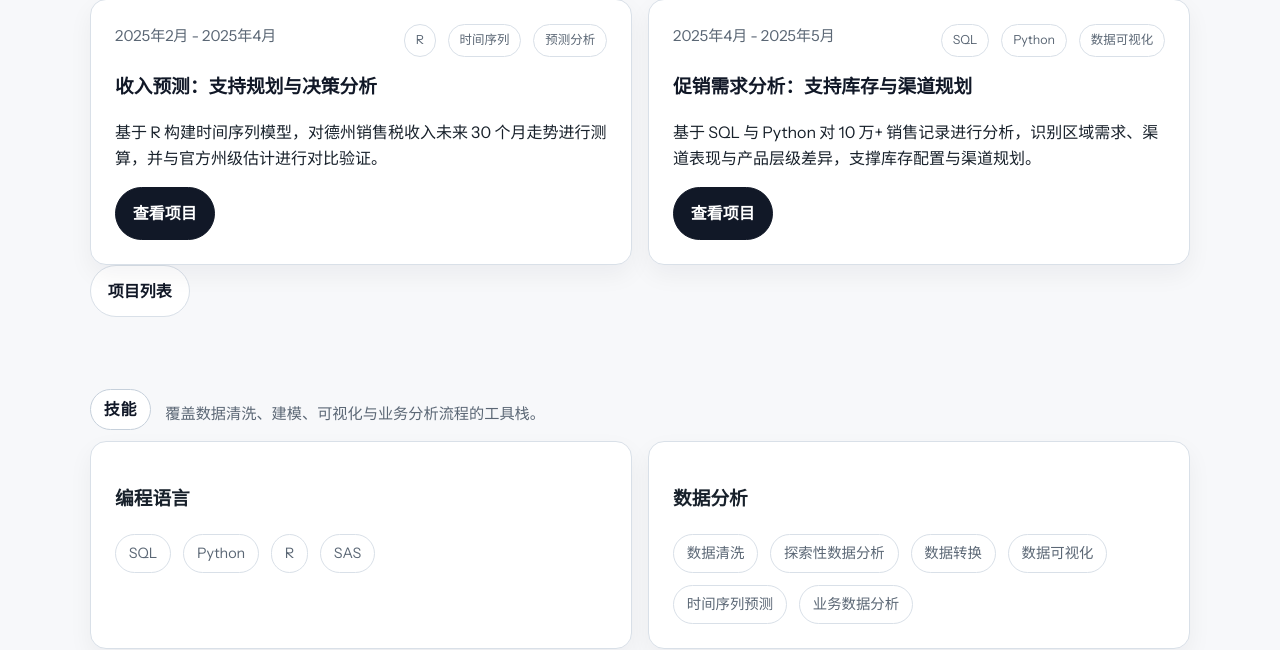
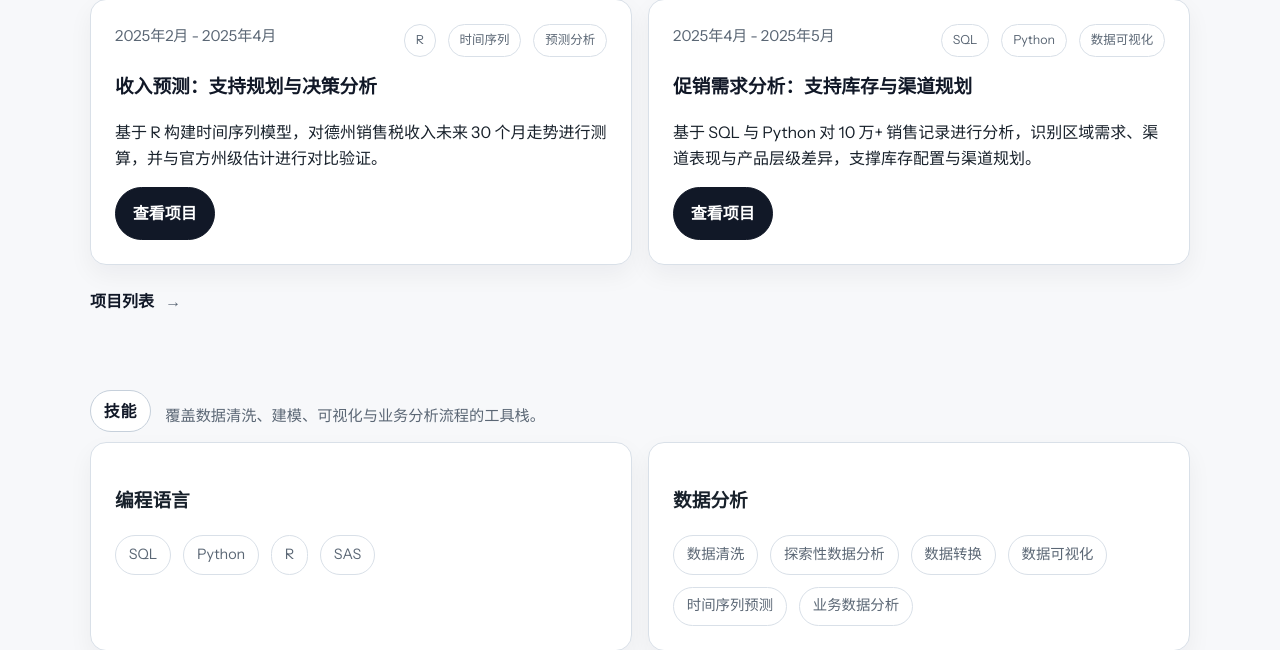
Before and after one commit to jinrui-0310/jinrui-portfolio, a Flask app: page /zh in a window 1280 px wide. Shown: the part 1673-2323 px from the top of the page. Run offline with Flask 3, Linux system fonts and the light colour scheme; some libraries are stand-ins or nearby versions.

Commit message:
style: restyle chinese project list link

```diff
--- a/static/css/style.css
+++ b/static/css/style.css
@@ -627,6 +627,40 @@ img {
     font-size: 0.94rem;
 }
 
+.section-action {
+    margin-top: 1.25rem;
+}
+
+.project-list-link {
+    display: inline-flex;
+    align-items: center;
+    gap: 0.7rem;
+    padding: 0.2rem 0;
+    color: var(--heading);
+    font-size: 1rem;
+    font-weight: 600;
+    border-bottom: 1px solid transparent;
+    transition: color var(--transition), border-color var(--transition);
+}
+
+.project-list-link:hover,
+.project-list-link:focus-visible {
+    color: var(--primary);
+    border-color: var(--primary);
+}
+
+.project-list-arrow {
+    color: var(--text-soft);
+    font-size: 1rem;
+    transition: transform var(--transition), color var(--transition);
+}
+
+.project-list-link:hover .project-list-arrow,
+.project-list-link:focus-visible .project-list-arrow {
+    color: var(--primary);
+    transform: translateX(3px);
+}
+
 .detail-grid {
     grid-template-columns: minmax(0, 1fr) 320px;
     align-items: start;
--- a/templates/partials/home_zh.html
+++ b/templates/partials/home_zh.html
@@ -35,6 +35,6 @@
 <section class="content-section" id="about"><div class="container two-column"><div class="section-heading reveal"><p class="eyebrow">关于我</p><h2>{{ data.about.title }}</h2></div><div class="section-copy reveal delay-1"><p>{{ data.about.body }}</p></div></div></section>
 <section class="content-section" id="education"><div class="container"><div class="section-heading reveal"><div class="section-heading-line"><p class="eyebrow">教育背景</p><p class="section-subtitle">经济学与物流管理背景，为业务分析与供应链场景打下基础。</p></div></div><div class="education-grid">{% for item in data.education %}<article class="education-card reveal"><div class="education-row"><div class="education-school"><h3>{{ item.school }}</h3>{% if item.school_tag %}<span class="education-badge">{{ item.school_tag }}</span>{% endif %}</div><p class="education-meta">{{ item.location }}</p></div><div class="education-row"><p class="degree">{{ item.degree }}</p><p class="education-meta">{{ item.dates }}</p></div>{% if item.gpa %}<p class="education-details">{{ item.gpa }}</p>{% endif %}{% if item.coursework %}<p class="education-details">{{ item.coursework }}</p>{% endif %}{% if item.honors %}<p class="education-details">{{ item.honors }}</p>{% endif %}</article>{% endfor %}</div></div></section>
 <section class="content-section muted-section" id="experience"><div class="container"><div class="section-heading reveal"><div class="section-heading-line"><p class="eyebrow">工作经历</p><p class="section-subtitle">{{ data.experience.title }}</p></div></div>{% for item in data.experience["items"] %}<article class="timeline-card reveal delay-1"><div class="timeline-header"><div><h3>{{ item.title }}</h3>{% if item.company_url %}<p class="timeline-company"><a href="{{ item.company_url }}" target="_blank" rel="noopener noreferrer">{{ item.company }}</a></p>{% else %}<p class="timeline-company">{{ item.company }}</p>{% endif %}</div><div class="timeline-meta"><span>{{ item.dates }}</span><span>{{ item.location }}</span></div></div><ul class="achievement-list">{% for bullet in item.bullets %}<li>{{ bullet }}</li>{% endfor %}</ul></article>{% endfor %}</div></section>
-<section class="content-section" id="projects"><div class="container"><div class="section-heading reveal"><div class="section-heading-line"><p class="eyebrow">项目经历</p><p class="section-subtitle">展示预测分析与业务分析能力的代表项目。</p></div></div><div class="projects-grid">{% for project in data.projects %}<article class="project-card reveal"><div class="project-topline"><span>{{ project.time }}</span><div class="tag-list compact">{% for tag in project.tags %}<span>{{ tag }}</span>{% endfor %}</div></div><h3>{{ project.title }}</h3><p>{{ project.summary }}</p><a class="button button-primary" href="{{ project.url }}">查看项目</a></article>{% endfor %}</div><div class="section-action"><a class="button button-secondary" href="/zh/projects">项目列表</a></div></div></section>
+<section class="content-section" id="projects"><div class="container"><div class="section-heading reveal"><div class="section-heading-line"><p class="eyebrow">项目经历</p><p class="section-subtitle">展示预测分析与业务分析能力的代表项目。</p></div></div><div class="projects-grid">{% for project in data.projects %}<article class="project-card reveal"><div class="project-topline"><span>{{ project.time }}</span><div class="tag-list compact">{% for tag in project.tags %}<span>{{ tag }}</span>{% endfor %}</div></div><h3>{{ project.title }}</h3><p>{{ project.summary }}</p><a class="button button-primary" href="{{ project.url }}">查看项目</a></article>{% endfor %}</div><div class="section-action"><a class="project-list-link" href="/zh/projects"><span>项目列表</span><span class="project-list-arrow">→</span></a></div></div></section>
 <section class="content-section muted-section" id="skills"><div class="container"><div class="section-heading reveal"><div class="section-heading-line"><p class="eyebrow">技能</p><p class="section-subtitle">覆盖数据清洗、建模、可视化与业务分析流程的工具栈。</p></div></div><div class="skills-grid">{% for category, items in data.skills.items() %}<article class="skill-card reveal"><h3>{{ category }}</h3><div class="pill-list">{% for item in items %}<span>{{ item }}</span>{% endfor %}</div></article>{% endfor %}</div></div></section>
 <section class="content-section accent-section" id="contact"><div class="container contact-panel reveal"><div><p class="eyebrow">联系我</p><h2>欢迎联系我，交流数据分析、商业分析和供应链分析相关机会。</h2><p>我正在关注数据分析、商业分析以及供应链分析相关岗位。</p></div><div class="contact-actions"><a class="button button-primary" href="mailto:{{ data.personal.email }}">发送邮件</a><a class="button button-secondary" href="{{ data.personal.linkedin }}" target="_blank" rel="noopener noreferrer">LinkedIn</a><a class="button button-secondary" href="{{ data.personal.github }}" target="_blank" rel="noopener noreferrer">GitHub</a><a class="button button-ghost" href="{{ data.personal.resume_url }}" target="_blank" rel="noopener noreferrer">查看简历</a></div><div class="contact-details"><span>{{ data.personal.email }}</span><span>{{ data.personal.phone }}</span><span>微信：{{ data.personal.wechat }}</span><span>{{ data.personal.location }}</span></div><p class="helper-text">{{ data.personal.wechat_note }}</p></div></section>
```
